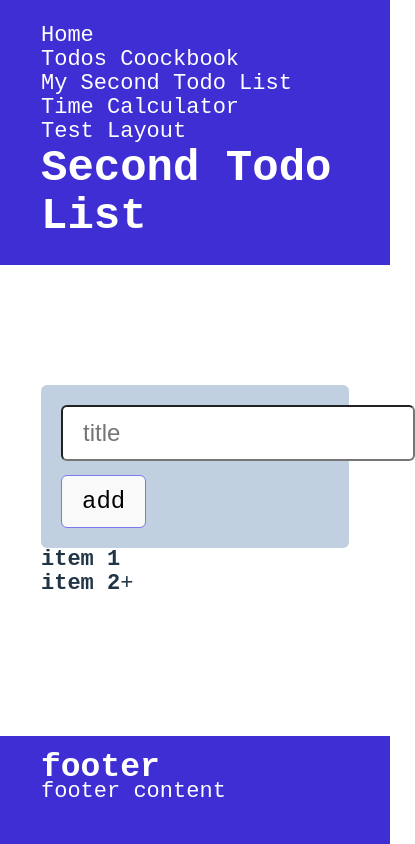
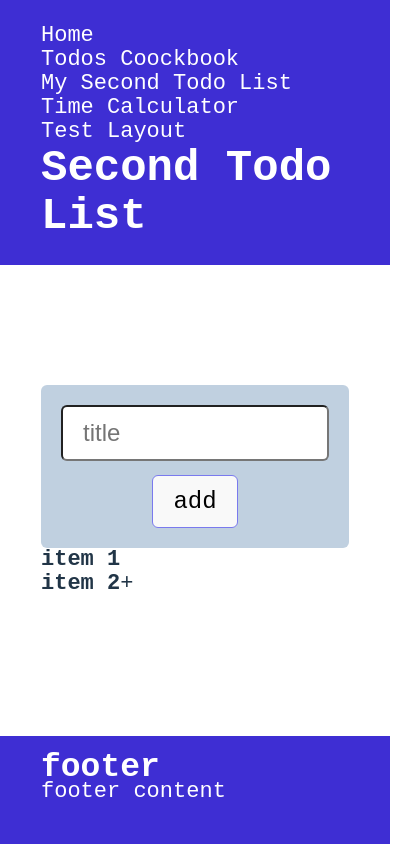
Before and after one commit to BorisRozumniy/vue-first-app, a Vue app: page /my-second-todo-list in a window 390 px wide. Shown: the whole page, 415 px wide, since content can reach past the window. Built offline with nearby package versions, Linux system fonts and the light colour scheme.

Commit message:
corrected the mobile style

```diff
--- a/src/components/secondTodo/TodoForm.vue
+++ b/src/components/secondTodo/TodoForm.vue
@@ -57,7 +57,7 @@ export default {
 .wrapper {
 	display: flex;
 	flex-direction: row;
-	justify-content: space-between;
+	justify-content: center;
 	flex-wrap: wrap;
 	background: #c0d0e0;
 	padding: 20px;
@@ -69,6 +69,7 @@ input {
 	font-size: 24px;
 	border-radius: 6px;
 	margin-bottom: 14px;
+	max-width: 100%;
 }
 
 button {
@@ -86,6 +87,7 @@ button {
 	.wrapper {
 		max-width: 500px;
 		flex-direction: row;
+		justify-content: space-between;
 	}
 
 	input {
```
